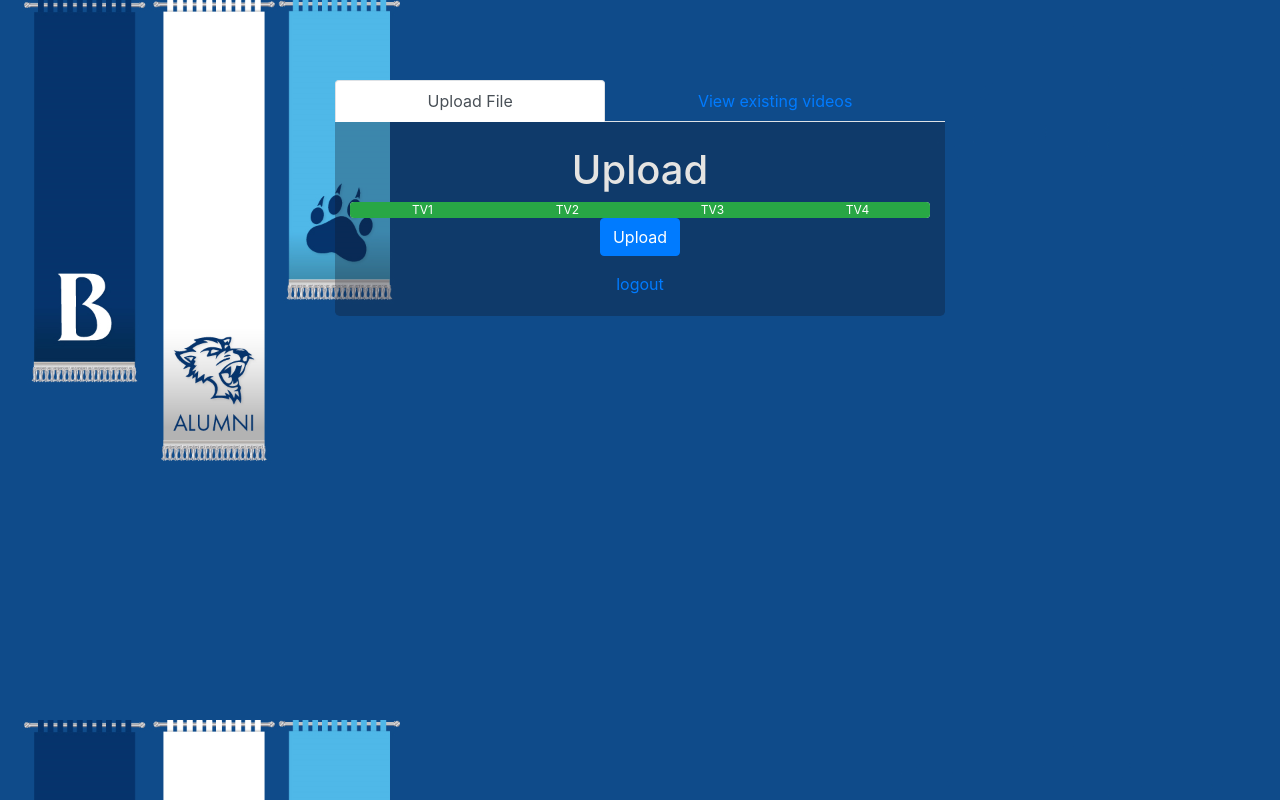
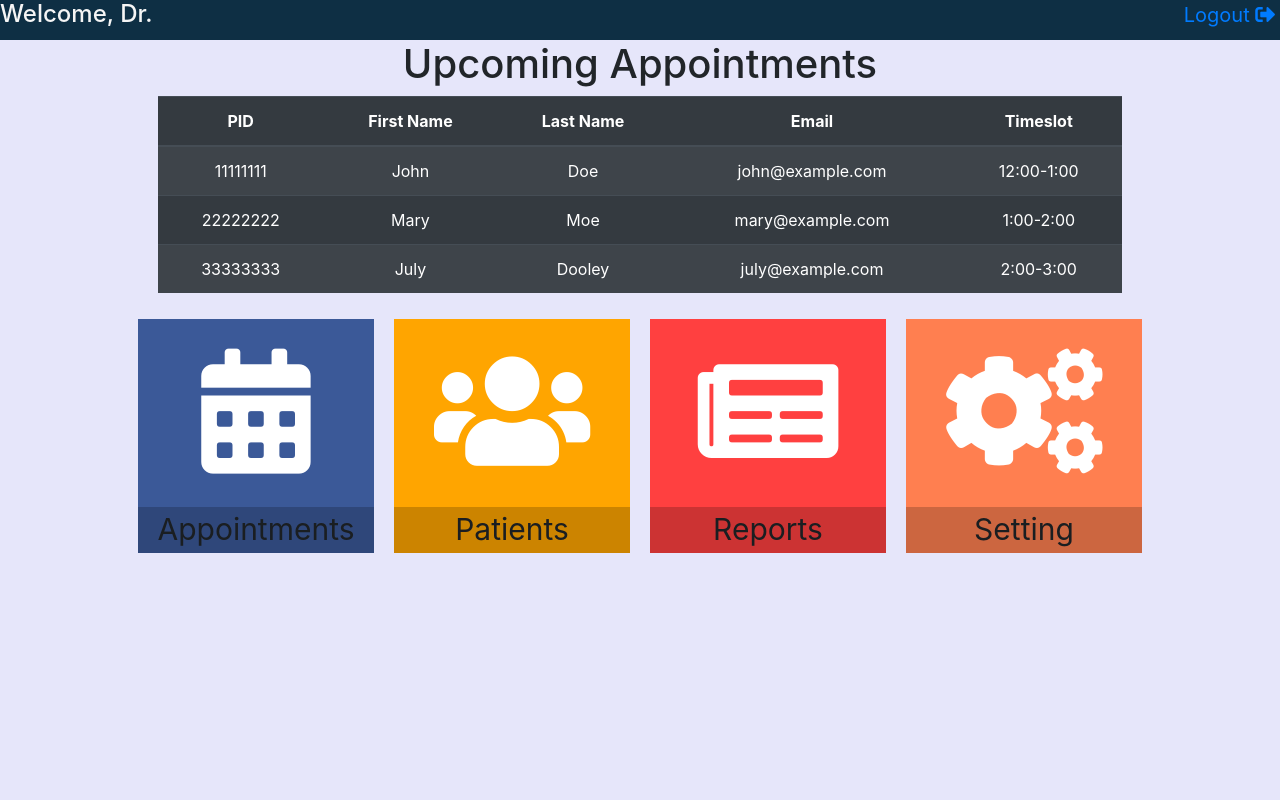
Before and after one commit to junh4533/masters, a Django app: page / in a window 1280 px wide. Run offline with Django 3.2, Linux system fonts and the light colour scheme; a user stored in the database is signed in; parts of the project's set-up code (start-up, migrations or seed data) failed here and were passed over; some libraries are stand-ins or nearby versions.

Commit message:
add index page

```diff
--- a/masters/urls.py
+++ b/masters/urls.py
@@ -12,6 +12,6 @@ urlpatterns = [
     url(r'', include('scheduling.urls')), #index page
     url(r'^admin/', admin.site.urls), #admin portal
     url(r'^accounts/', include('django.contrib.auth.urls')), #login and logout
-    path('users/', include('scheduling.urls')), # new
-    path('users/', include('django.contrib.auth.urls')), # new
+    path('users/', include('scheduling.urls')),
+    path('users/', include('django.contrib.auth.urls')),
 ]
--- a/scheduling/forms.py
+++ b/scheduling/forms.py
@@ -6,7 +6,7 @@ from .models import Patient
 class CustomUserCreationForm(UserCreationForm):
     class Meta(UserCreationForm):
         model = Patient
-        fields = ('username','email','pid','patient_fn','patient_ln','phone')
+        fields = ('username','email','pid','patient_fn','patient_ln')
 
 #allow the admin to change patient credentials
 class CustomUserChangeForm(UserChangeForm):
--- a/scheduling/models.py
+++ b/scheduling/models.py
@@ -1,28 +1,17 @@
 #contains all the models and database structure
 from django.db import models
-from phonenumber_field.modelfields import PhoneNumberField
+# from phonenumber_field.modelfields import PhoneNumberField
 from datetime import *
 from django.contrib.auth.models import User
 from django.db.models.signals import post_save
 from django.dispatch import receiver
 from django.contrib.auth.models import AbstractUser
 
-# class Patient(models.Model):
-#     pid = models.AutoField(primary_key=True) #patient identification
-#     patient_fn = models.CharField(max_length=30)
-#     patient_ln = models.CharField(max_length=30)
-#     phone = PhoneNumberField(unique=True)
-#     email = models.EmailField(max_length=70,unique=True)
-
-#     # gives the patient object his/her name
-#     def __str__(self):
-#         return self.patient_fn  + " " + self.patient_ln
-
 class Patient(AbstractUser):
     pid = models.AutoField(primary_key=True) #patient identification
     patient_fn = models.CharField(max_length=30)
     patient_ln = models.CharField(max_length=30)
-    phone = PhoneNumberField(unique=True)
+    # phone = PhoneNumberField(unique=True)
 
     #gives the patient object his/her name
     def __str__(self):
@@ -41,7 +30,7 @@ class Doctor(models.Model):
         return self.doctor_fn + " " + self.doctor_ln
 
 class Appointment(models.Model):
-    # patient = models.ForeignKey(Patient,on_delete="DO_NOTHING")
+    patient = models.ForeignKey(Patient,on_delete="DO_NOTHING")
     doctor = models.ForeignKey(Doctor,on_delete="DO_NOTHING")
     timeslot = models.DateTimeField()
 
--- a/scheduling/static/css/main.css
+++ b/scheduling/static/css/main.css
@@ -1,18 +1,6 @@
 body{
-  /* background-color: rgb(238, 199, 222); */
-  background-image: url('../images/login_bg_no_logo.png');
-  background-size: cover;
-}
-
-.tint {
-  z-index: -999;
-  height: 100%;
-  width: 100%;
-  position: fixed;
-  overflow: auto;
-  top: 0px;
-  left: 0px;
-  background: rgba(0, 0, 0, 0.4); /*can be anything, of course*/
+  /* background-color: #EADEDB; */
+  background-color: #e6e6fa;
 }
 
 #header{
@@ -27,7 +15,6 @@ body{
 }
 
 .form_container{
-  /* padding-bottom: 20px; */
   padding:0 0 20px 0;
 }
 
@@ -40,7 +27,6 @@ body{
 
 .tab-content.jumbotron {
   border-radius: 0 0 .3rem .3rem;
-  /* max-height:70vh; */
 }
 
 .center_button{
@@ -48,26 +34,94 @@ body{
   display: block;
 }
 
-#tv_video{
-  position: fixed;
-  right: 0;
-  bottom: 0;
-  min-width: 100%;
-  min-height: 100%;
+/* bootstrap */
+.col-3{
+  padding: 0 0 0 0;
 }
 
-/* bootstrap */
-.col-8{
-  text-align: center;
+.jumbotron{
+  background-color: #133337;
 }
 
 .row{
-margin-right: 0;
-margin-left: 0;
-z-index:999;
+  margin: 0 0 0 0;
 }
 
-.jumbotron{
-  /* background-color:#2B3856; */
-  background-color:rgba(17,22,34,0.3);
+#icon_row{
+  width:80%;
+  margin:auto;
 }
+
+#preview_row{
+  width:80%;
+  margin:auto;
+  text-align:center;
+}
+
+#patients{
+
+}
+
+#appointments{
+
+}
+
+/* icon css */
+.icon{
+  font-size:125px;
+  color: white;
+  text-align:center;
+}
+
+.icon_box{
+  text-align:center;
+  /* margin:2px; */
+  /* padding: 0 5px 0 5px;  */
+  border: 10px solid transparent;
+  background-clip:padding-box;
+}
+
+.icon_box:hover{
+  opacity: 0.7;
+}
+
+#icon1{
+  background-color: rgb(59, 89, 152);
+}
+
+#icon2{
+  background-color: rgb(255, 165, 0);
+}
+
+#icon3{
+  background-color: rgb(255, 64, 64);
+}
+
+#icon4{
+  background-color:#ff7f50;
+}
+
+.icon_description{
+  background-color: inherit;
+  width:100%;
+  height: 20%;
+  filter: brightness(.8);
+  font-size:30px;
+}
+
+#header{
+  width:100%;
+  height: 5vh;
+  background-color:#0E2F44;
+  color: #f5f5f5;
+}
+
+#header > *{
+  display: inline;
+}
+
+#logout_icon{
+  font-size:20px;
+  padding-right: 5px;
+  float: right;
+}
--- a/scheduling/templates/scheduling/base.html
+++ b/scheduling/templates/scheduling/base.html
@@ -11,6 +11,9 @@
     <meta name="viewport" content="width=device-width, initial-scale=1.0">
     <meta http-equiv="X-UA-Compatible" content="ie=edge">
     <title>Index</title>
+
+    <!-- Font Awesome Icons -->
+    <link rel="stylesheet" href="https://use.fontawesome.com/releases/v5.7.2/css/all.css" integrity="sha384-fnmOCqbTlWIlj8LyTjo7mOUStjsKC4pOpQbqyi7RrhN7udi9RwhKkMHpvLbHG9Sr" crossorigin="anonymous">
 
     <!-- Latest compiled and minified CSS -->
     <link rel="stylesheet" href="https://maxcdn.bootstrapcdn.com/bootstrap/4.2.1/css/bootstrap.min.css">
--- a/scheduling/templates/scheduling/index.html
+++ b/scheduling/templates/scheduling/index.html
@@ -2,68 +2,101 @@
 {% load crispy_forms_tags %}
 {% block content %}
     {% if user.is_authenticated%}    <!--check for login-->
+    <div id="header">
+        <h4>Welcome, Dr.</h4>
+        <a href="" id="logout_icon">
+            Logout
+            <span >
+                <i class="fas fa-sign-out-alt"></i>
+            </span>
+        </a>
+    </div>
+        <div class="row" id="preview_row">
 
-        <div class="row">
-            <div class="container col-2 col-lg-3"></div>
+            <div class="col-12" id="appointments">
+                <h1>Upcoming Appointments</h1>
 
-            <div class="container col-8 col-lg-6 box">
-
-                <!-- Nav tabs -->
-                <ul class="nav nav-tabs nav-fill" role="tablist">
-                    <li class="nav-item">
-                        <a class="nav-link active" data-toggle="tab" href="#upload">Upload File</a>
-                    </li>
-                    <li class="nav-item">
-                        <a class="nav-link" data-toggle="tab" href="#view_videos">View existing videos</a>
-                    </li>
-                </ul>
-
-
-                <div class="tab-content jumbotron form_container">
-                    <!-- upload pane -->
-                    <div id="upload" class="container tab-pane active"><br>
-                        <h1>Upload</h1>
-                        <div class="progress">
-                            <div id="tv1" class="progress-bar bg-success" role="progressbar" style="width: 25%">TV1</div>
-                            <div class="progress-bar bg-success" role="progressbar" style="width: 25%">TV2</div>
-                            <div class="progress-bar bg-success" role="progressbar" style="width: 25%">TV3</div>
-                            <div class="progress-bar bg-success" role="progressbar" style="width: 25%">TV4</div>
-                        </div>
-                        <form method="post" action="" enctype="multipart/form-data">{% csrf_token %}
-                             {{ form|crispy }}
-                             <button type="submit" class="btn btn-primary">Upload</button>
-                             </p>
-                        </form>
-                    </div>
-
-                    <!-- view existing videos pane -->
-                    <div id="view_videos" class="container tab-pane"><br>
-                        <h1>View</h1>
-                        <form>
-                        <div class="dropdown">
-                            <button type="button" class="btn btn-primary dropdown-toggle" data-toggle="dropdown">
-                                Select a TV
-                            </button>
-                            <div class="dropdown-menu">
-                                <a class="dropdown-item" href="video1">TV 1</a>
-                                <a class="dropdown-item" href="video2">TV 2</a>
-                                <a class="dropdown-item" href="video3">TV 3</a>
-                                <a class="dropdown-item" href="video4">TV 4</a>
-                            </div>
-                        </div>
-                        {% comment %} <br> {% endcomment %}
-                        {% comment %} <video id="tv_video" width="700" height="400" controls="controls" autoplay loop>
-                            <source id="player" src="" type="video/mp4" />
-                            Hello
-                        </video> {% endcomment %}
-                    </div>
-
-                    <a href="{% url 'logout' %}">logout</a> <!-- log OUT button -->
+                <div class="container">
+                    <table class="table table-dark table-striped">
+                        <thead>
+                            <tr>
+                                <th>PID</th>
+                                <th>First Name</th>
+                                <th>Last Name</th>
+                                <th>Email</th>
+                                <th>Timeslot</th>
+                            </tr>
+                        </thead>
+                        <tbody>
+                            <tr>
+                                <td>11111111</td>
+                                <td>John</td>
+                                <td>Doe</td>
+                                <td>john@example.com</td>
+                                <td>12:00-1:00</td>
+                            </tr>
+                            <tr>
+                                <td>22222222</td>
+                                <td>Mary</td>
+                                <td>Moe</td>
+                                <td>mary@example.com</td>
+                                 <td>1:00-2:00</td>
+                            </tr>
+                            <tr>
+                                <td>33333333</td>
+                                <td>July</td>
+                                <td>Dooley</td>
+                                <td>july@example.com</td>
+                                <td>2:00-3:00</td>
+                            </tr>
+                        </tbody>
+                    </table>
                 </div>
 
             </div>
+        </div>
 
-            <div class="container col-2 col-lg-3"></div>
+        <div class="row" id="icon_row">
+
+            <!-- Appointments -->
+            <div class="col-3 icon_box" id="icon1">
+                <a href="#">
+                    <span class="icon">
+                        <i class="fas fa-calendar-alt"></i>
+                    </span>
+                </a>
+                <div class="icon_description">Appointments</div>
+            </div>
+
+            <!-- Patients -->
+            <div class="col-3 icon_box" id="icon2">
+                <a href="#">
+                    <span class="icon">
+                        <i class="fas fa-users"></i>
+                    </span>
+                </a>
+                <div class="icon_description">Patients</div>
+            </div>
+
+            <div class="col-3 icon_box" id="icon3">
+                <a href="#">
+                    <span class="icon">
+                        <i class="fas fa-newspaper"></i>
+                    </span>
+                </a>
+                <div class="icon_description">Reports</div>
+            </div>
+
+            <!-- Settings -->
+            <div class="col-3 icon_box" id="icon4">
+                <a href="#">
+                    <span class="icon">
+                        <i class="fas fa-cogs"></i>
+                    </span>
+                </a>
+                <div class="icon_description">Setting</div>
+            </div>
+
         </div>
     {% else %}
         <script>window.location.href = "../accounts/login/"</script>
```
Also changed, not shown: scheduling/admin.py (+3 -4 lines), scheduling/templates/registration/signup.html (+22 -7 lines), db.sqlite3, scheduling/static/images/bearcat2.png (deleted), scheduling/static/images/calendar.png (added), scheduling/static/images/login_bg.jpg (deleted), scheduling/static/images/login_bg_no_logo.png (deleted).
